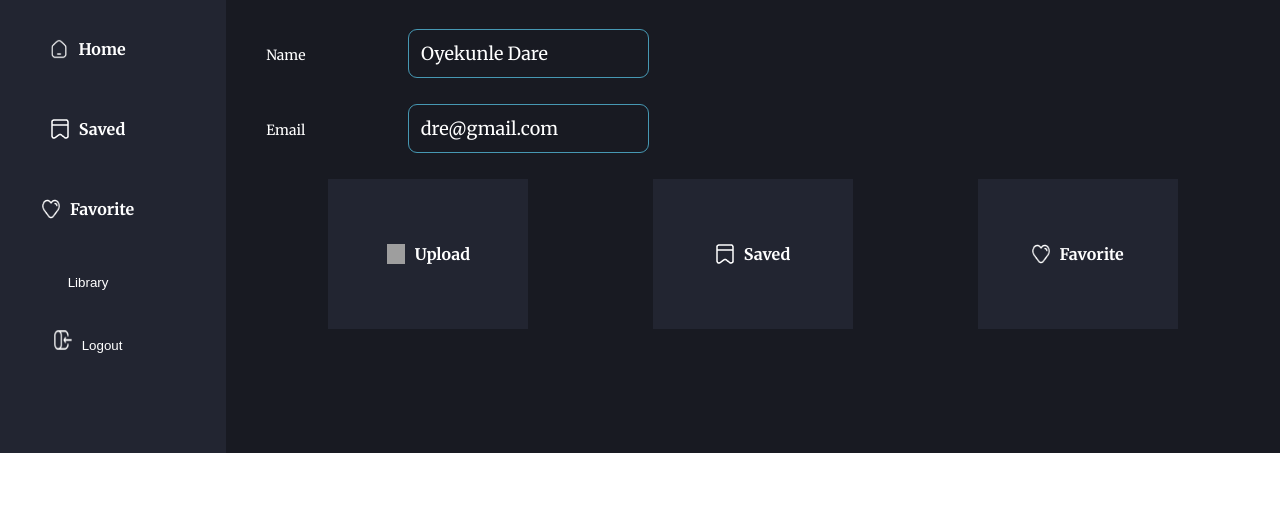
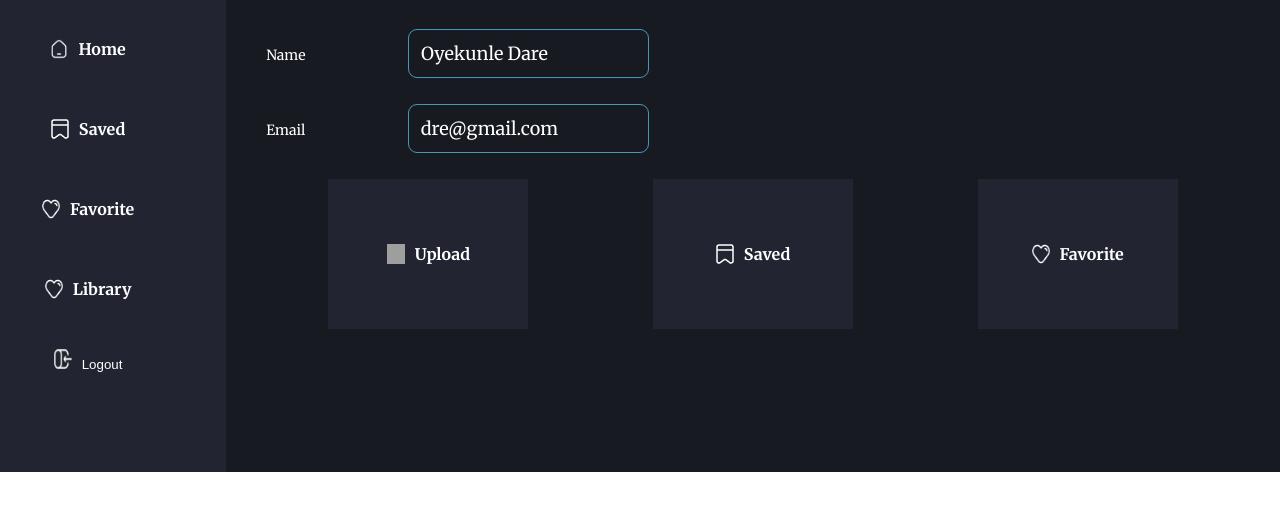
Before and after one commit to zuri-training/Team-Giraffew2, a PHP site: page /profile.php in a window 1280 px wide. Shown: the part 84-595 px from the top of the page. Run offline with PHP 8.4, Linux system fonts and the light colour scheme; a user stored in the database is signed in; grey boxes are pictures that could not be loaded.

Commit message:
Update profile.php

```diff
--- a/profile.php
+++ b/profile.php
@@ -56,11 +56,13 @@ if(isset($_SESSION['email'])){
               alt=""
             />Favorite</a
           >
-		<form action="action.php" method="POST" class="form" style="text-align: center; margin-top: 5%">
-        <button class="btn btn-primary" name="all" style="background-color: transparent; border: none; color: white;">
-        Library
-       </button>
-     </form>
+			<a href="library.php" class="links"
+            ><img
+              src="img/Vector11.png"
+              class="icon"
+              alt=""
+            />Library</a
+          >
 	<form action="action.php" method="POST">
         <button type="submit" name="logout" style="background-color: transparent; border: none; color: white;" class="links"><img
               src="img/Vector111.png"
```
